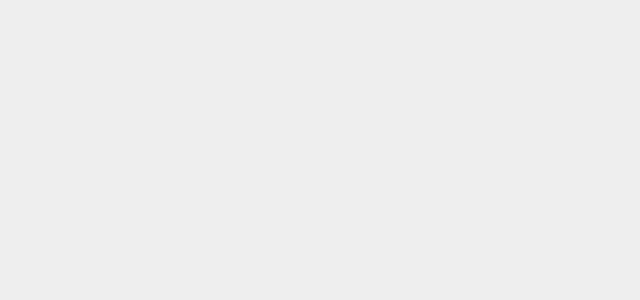
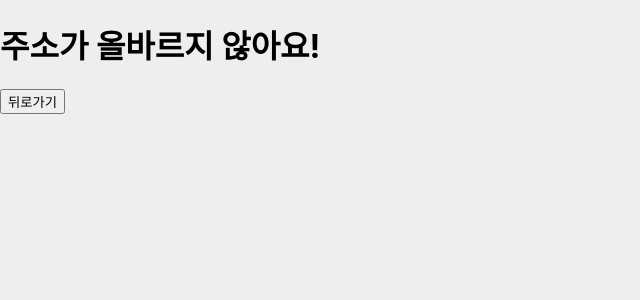
Before and after one commit to ericagong/TodoList, a React (Create React App) app: page /cat/1 in a window 1280 px wide. Shown: the top 300 px of the page, without its empty margins (0-640 px from the left). Built offline with nearby package versions, Linux system fonts and the light colour scheme.

Commit message:
swtich, goBack

```diff
--- a/src/App.js
+++ b/src/App.js
@@ -1,16 +1,22 @@
-import { Route } from "react-router-dom";
+import { Route, Switch } from "react-router-dom";
 import Home from "./Home";
 import Detail from "./Detail";
+import NotFound from "./NotFound";
 
 const App = (props) => {
   return (
     <div className='App'>
+      <Switch>
         <Route exact path='/'>
           <Home />
         </Route>
         <Route exact path='/detail'>
           <Detail />
         </Route>
+        <Route>
+          <NotFound />
+        </Route>
+      </Switch>
     </div>
   );
 };
--- /dev/null
+++ b/src/NotFound.js
@@ -0,0 +1,20 @@
+import React from "react";
+import { useHistory } from "react-router-dom";
+
+const NotFound = (props) => {
+  const history = useHistory();
+  return (
+    <div>
+      <h1>주소가 올바르지 않아요!</h1>
+      <button
+        onClick={() => {
+          history.goBack();
+        }}
+      >
+        뒤로가기
+      </button>
+    </div>
+  );
+};
+
+export default NotFound;
```
Lines whose indentation alone changed are shown as unchanged.
